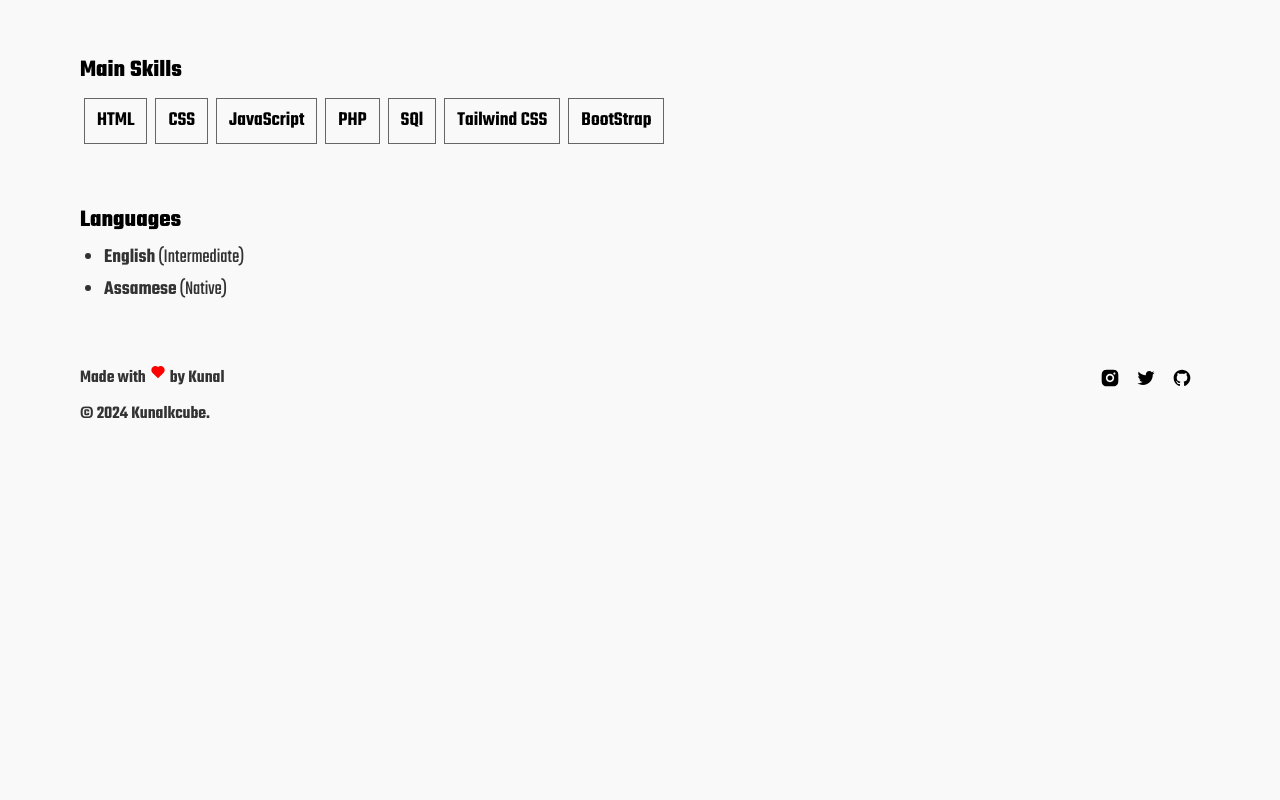
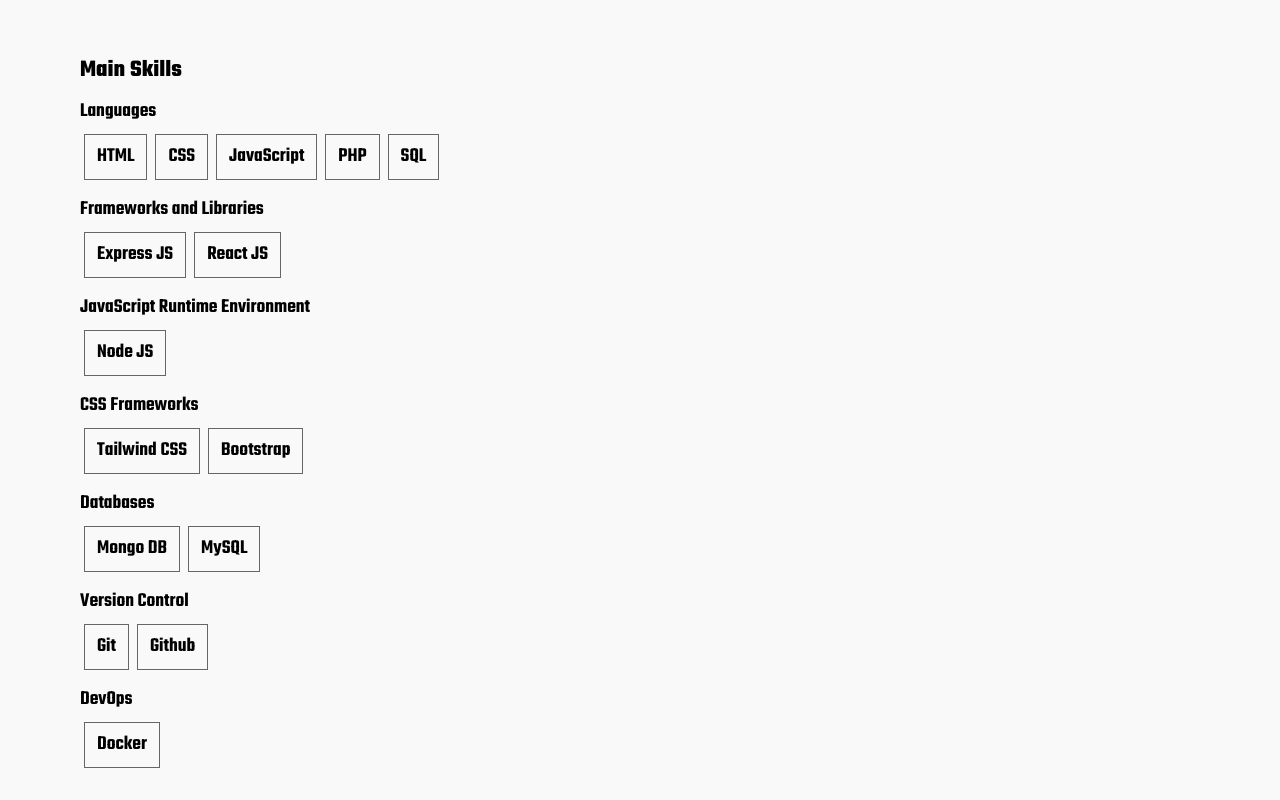
Before and after one commit to kunalkcube/kunal-kongkan-kashyap, a React (Vite) app: page /about in a window 1280 px wide. Shown: the part 900-1700 px from the top of the page. Before the commit the page ends 1356 px from the top, so only its background shows below. Built offline with nearby package versions, Linux system fonts and the light colour scheme.

Commit message:
Add skilla

```diff
--- a/src/pages/About.jsx
+++ b/src/pages/About.jsx
@@ -16,8 +16,8 @@ const About = () => {
             </section>
             <section className='py-7 px-4 bg-secondary max-w-6xl mx-auto'>
                 <h2 className='text-xl font-teko font-bold lg:text-2xl'>Education</h2>
-                <div class="relative flex flex-col">
-                    <div class="relative p-2 mt-5 border border-label">
+                <div className="relative flex flex-col">
+                    <div className="relative p-2 mt-5 border border-label">
                         <div className='absolute top-2 right-2'>
                             <div className='animate-ping w-3 h-3 rounded-full bg-primary'></div>
                             <div className='absolute top-0 right-0 w-3 h-3 rounded-full bg-primary'></div>
@@ -26,13 +26,13 @@ const About = () => {
                         <h3 className='text-lg mb-1 font-teko font-semibold lg:text-xl'>Computer Science</h3>
                         <span className='text-base font-teko font-semibold bg-slate-300 px-2 py-1 lg:text-lg'>Integrated MSc</span>
                     </div>
-                    <div class="relative p-2 mt-5 border border-label">
+                    <div className="relative p-2 mt-5 border border-label">
                         <div className='absolute top-2 right-2 w-3 h-3 rounded-full bg-primary'></div>
                         <h2 className='text-xl mb-1 font-teko font-bold lg:text-2xl'>Gateway Senior Secondary School</h2>
                         <h3 className='text-lg mb-1 font-teko font-semibold lg:text-xl'>Science</h3>
                         <span className='text-base font-teko font-semibold bg-slate-300 px-2 py-1 lg:text-lg'>Class 12</span>
                     </div>
-                    <div class="relative p-2 mt-5 border border-label">
+                    <div className="relative p-2 mt-5 border border-label">
                         <div className='absolute top-2 right-2 w-3 h-3 rounded-full bg-primary'></div>
                         <h2 className='text-xl mb-1 font-teko font-bold lg:text-2xl'>Adarsha Jatiya Vidyalaya, Bihdia</h2>
                         <span className='text-base font-teko font-semibold bg-slate-300 px-2 py-1 lg:text-lg'>Class 10</span>
@@ -40,23 +40,64 @@ const About = () => {
                 </div>
             </section>
             <section className='py-7 px-4 bg-secondary max-w-6xl mx-auto'>
-                <div class="flex flex-col">
-                    <h2 className='text-xl mb-2 font-teko font-bold lg:text-2xl'>Main Skills</h2>
-                    <div class="flex flex-wrap">
-                        <span className='inline-block py-2 px-3 m-1 bg-secondary border border-label text-lg lg:text-xl font-semibold font-teko'>HTML</span>
-                        <span className='inline-block py-2 px-3 m-1 bg-secondary border border-label text-lg lg:text-xl font-semibold font-teko'>CSS</span>
-                        <span className='inline-block py-2 px-3 m-1 bg-secondary border border-label text-lg lg:text-xl font-semibold font-teko'>JavaScript</span>
-                        <span className='inline-block py-2 px-3 m-1 bg-secondary border border-label text-lg lg:text-xl font-semibold font-teko'>PHP</span>
-                        <span className='inline-block py-2 px-3 m-1 bg-secondary border border-label text-lg lg:text-xl font-semibold font-teko'>SQl</span>
-                        <span className='inline-block py-2 px-3 m-1 bg-secondary border border-label text-lg lg:text-xl font-semibold font-teko'>Tailwind CSS</span>
-                        <span className='inline-block py-2 px-3 m-1 bg-secondary border border-label text-lg lg:text-xl font-semibold font-teko'>BootStrap</span>
+                <div className="flex flex-col">
+                    <h2 className='text-xl mb-3 font-teko font-bold lg:text-2xl'>Main Skills</h2>
+                    <div className="flex flex-col mb-3">
+                        <h2 className='text-lg mb-1 font-teko font-semibold lg:text-xl'>Languages</h2>
+                        <div className="flex flex-wrap">
+                            <span className='inline-block py-2 px-3 m-1 bg-secondary border border-label text-lg lg:text-xl font-semibold font-teko'>HTML</span>
+                            <span className='inline-block py-2 px-3 m-1 bg-secondary border border-label text-lg lg:text-xl font-semibold font-teko'>CSS</span>
+                            <span className='inline-block py-2 px-3 m-1 bg-secondary border border-label text-lg lg:text-xl font-semibold font-teko'>JavaScript</span>
+                            <span className='inline-block py-2 px-3 m-1 bg-secondary border border-label text-lg lg:text-xl font-semibold font-teko'>PHP</span>
+                            <span className='inline-block py-2 px-3 m-1 bg-secondary border border-label text-lg lg:text-xl font-semibold font-teko'>SQL</span>
+                        </div>
+                    </div>
+                    <div className="flex flex-col mb-3">
+                        <h2 className='text-lg mb-1 font-teko font-semibold lg:text-xl'>Frameworks and Libraries</h2>
+                        <div className="flex flex-wrap">
+                            <span className='inline-block py-2 px-3 m-1 bg-secondary border border-label text-lg lg:text-xl font-semibold font-teko'>Express JS</span>
+                            <span className='inline-block py-2 px-3 m-1 bg-secondary border border-label text-lg lg:text-xl font-semibold font-teko'>React JS</span>
+                        </div>
+                    </div>
+                    <div className="flex flex-col mb-3">
+                        <h2 className='text-lg mb-1 font-teko font-semibold lg:text-xl'>JavaScript Runtime Environment</h2>
+                        <div className="flex flex-wrap">
+                            <span className='inline-block py-2 px-3 m-1 bg-secondary border border-label text-lg lg:text-xl font-semibold font-teko'>Node JS</span>
+                        </div>
+                    </div>
+                    <div className="flex flex-col mb-3">
+                        <h2 className='text-lg mb-1 font-teko font-semibold lg:text-xl'>CSS Frameworks</h2>
+                        <div className="flex flex-wrap">
+                            <span className='inline-block py-2 px-3 m-1 bg-secondary border border-label text-lg lg:text-xl font-semibold font-teko'>Tailwind CSS</span>
+                            <span className='inline-block py-2 px-3 m-1 bg-secondary border border-label text-lg lg:text-xl font-semibold font-teko'>Bootstrap</span>
+                        </div>
+                    </div>
+                    <div className="flex flex-col mb-3">
+                        <h2 className='text-lg mb-1 font-teko font-semibold lg:text-xl'>Databases</h2>
+                        <div className="flex flex-wrap">
+                            <span className='inline-block py-2 px-3 m-1 bg-secondary border border-label text-lg lg:text-xl font-semibold font-teko'>Mongo DB</span>
+                            <span className='inline-block py-2 px-3 m-1 bg-secondary border border-label text-lg lg:text-xl font-semibold font-teko'>MySQL</span>
+                        </div>
+                    </div>
+                    <div className="flex flex-col mb-3">
+                        <h2 className='text-lg mb-1 font-teko font-semibold lg:text-xl'>Version Control</h2>
+                        <div className="flex flex-wrap">
+                            <span className='inline-block py-2 px-3 m-1 bg-secondary border border-label text-lg lg:text-xl font-semibold font-teko'>Git</span>
+                            <span className='inline-block py-2 px-3 m-1 bg-secondary border border-label text-lg lg:text-xl font-semibold font-teko'>Github</span>
+                        </div>
+                    </div>
+                    <div className="flex flex-col mb-3">
+                        <h2 className='text-lg mb-1 font-teko font-semibold lg:text-xl'>DevOps</h2>
+                        <div className="flex flex-wrap">
+                            <span className='inline-block py-2 px-3 m-1 bg-secondary border border-label text-lg lg:text-xl font-semibold font-teko'>Docker</span>
+                        </div>
                     </div>
                 </div>
             </section>
             <section className='py-7 px-4 bg-secondary max-w-6xl mx-auto'>
-                <div class="flex flex-col">
+                <div className="flex flex-col">
                     <h2 className='text-xl mb-2 font-teko font-bold lg:text-2xl'>Languages</h2>
-                    <div class="flex flex-col">
+                    <div className="flex flex-col">
                         <ul className='list-disc'>
                             <li className='text-lg lg:text-xl font-teko mb-1 text-primary relative ml-6'><span className='font-semibold'>English</span> (Intermediate)</li>
                             <li className='text-lg lg:text-xl font-teko mb-1 text-primary relative ml-6'><span className='font-semibold'>Assamese</span> (Native)</li>
```
